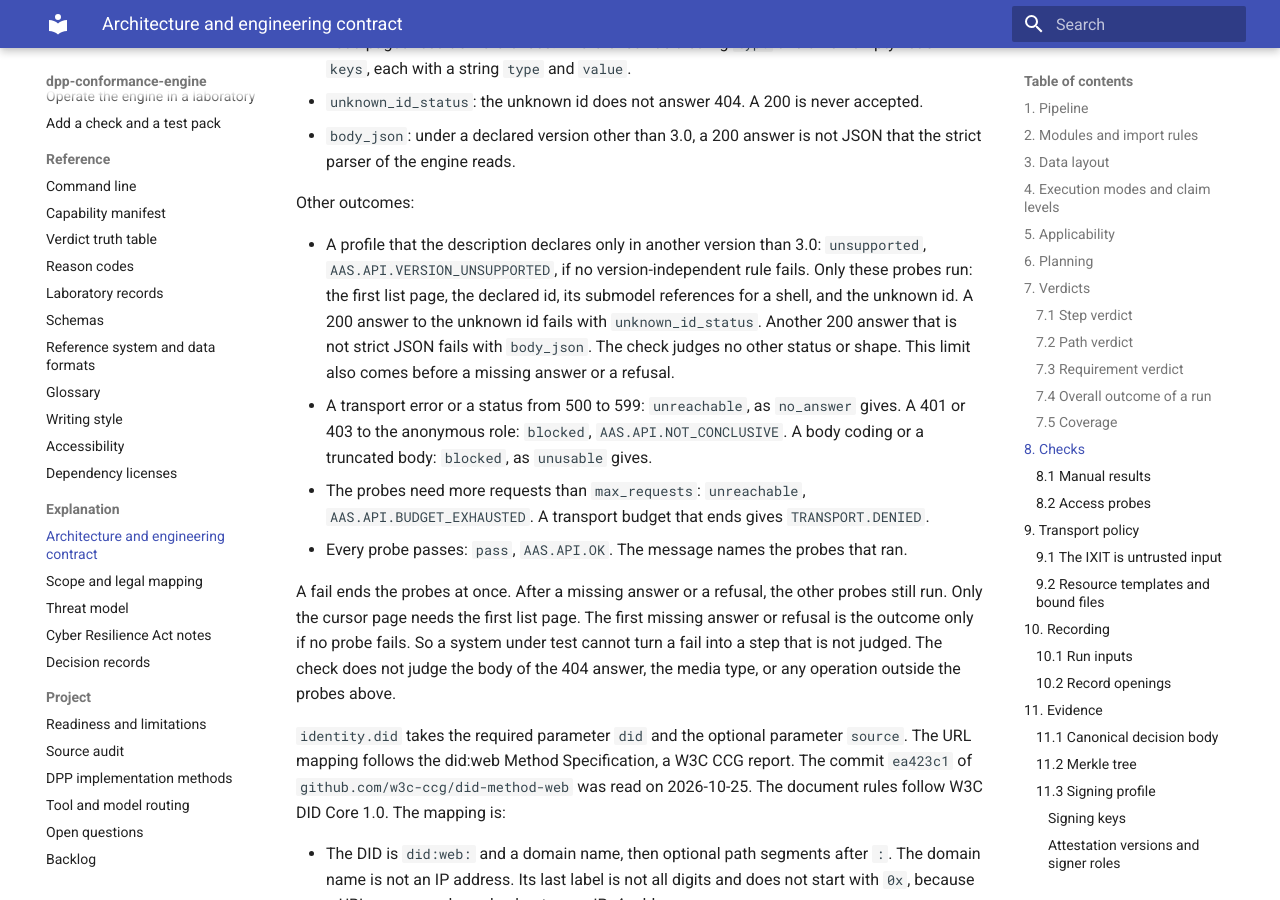
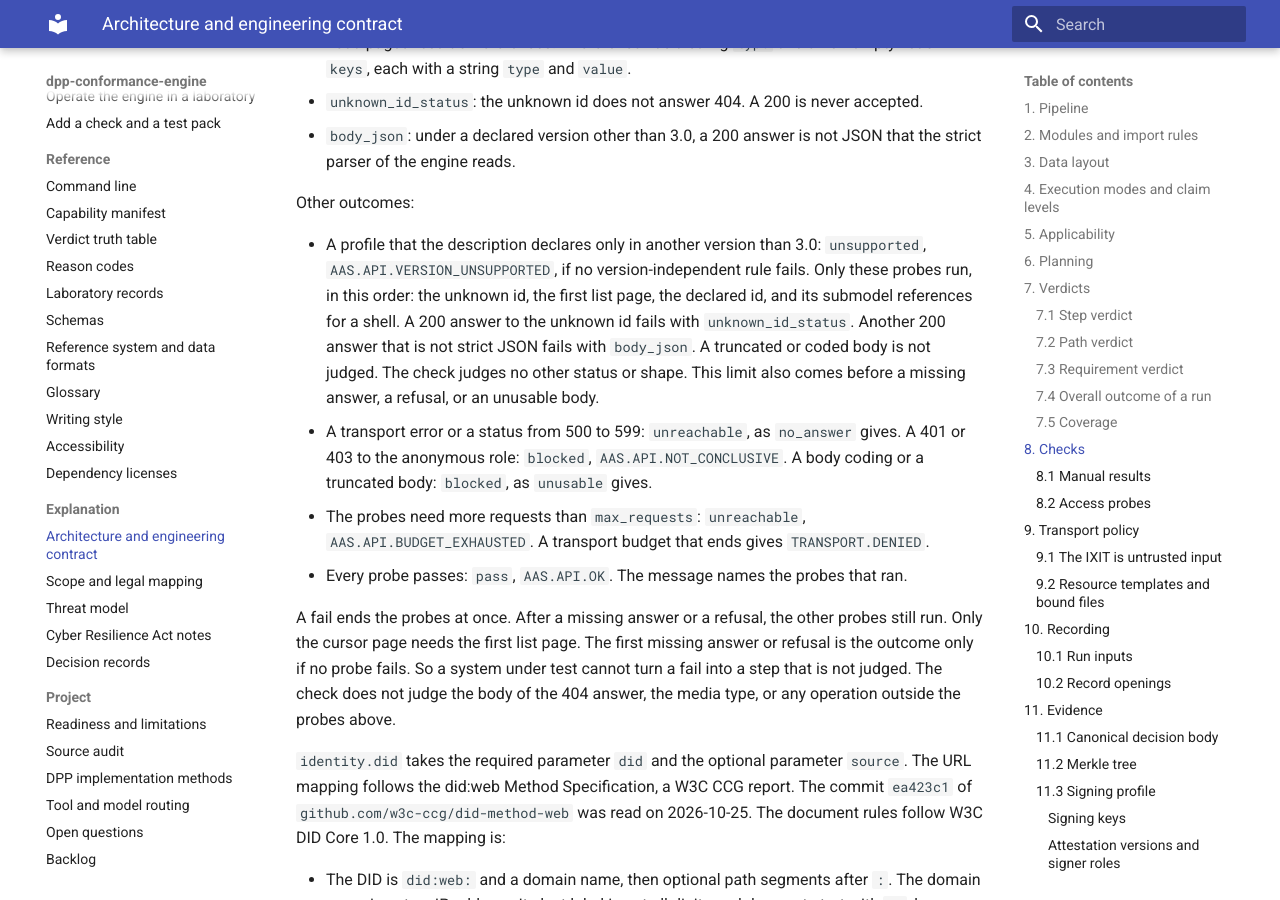
Before and after one commit to hadijannat/dpp-conformance-engine, an MkDocs documentation site: the page built from docs/explanation/architecture.md, in a window 1280 px wide and 900 px high, scrolled down 27251 px. Built offline with MkDocs 1.6.1 and Material for MkDocs 9.7.7, drawn with Linux system fonts in a browser that asks for light colours; the version menu is left out.

Commit message:
fix(aas): probe the unknown id first and state only the rules that ran
The skeptic of the OQ6 fix found three gaps. Under a declared version
other than 3.0, the unknown-id probe ran last, so a small max_requests
ended the walk with BUDGET_EXHAUSTED before its rule ran. The probe now
comes first. The fail message said that the unknown id "does not answer
404", but this path judges only a 200 answer. It now says "answers 200".
Architecture section 8 now states the probe order and that a truncated
or coded body is not judged on this path.

Tests: test_a_small_budget_still_judges_the_unknown_id_under_another_version
is new and failed before the change (BUDGET_EXHAUSTED). The path-order
assertion of test_a_declared_version_other_than_3_0_is_unsupported
changed with the new order; the same wave added it in 75b35ed.

Co-Authored-By: Claude Opus 5.5 <noreply@anthropic.com>

```diff
--- a/docs/explanation/architecture.md
+++ b/docs/explanation/architecture.md
@@ -928,11 +928,12 @@ a value of a closed set:
 Other outcomes:
 
 - A profile that the description declares only in another version than 3.0: `unsupported`,
-  `AAS.API.VERSION_UNSUPPORTED`, if no version-independent rule fails. Only these probes run: the
-  first list page, the declared id, its submodel references for a shell, and the unknown id. A 200
-  answer to the unknown id fails with `unknown_id_status`. Another 200 answer that is not strict
-  JSON fails with `body_json`. The check judges no other status or shape. This limit also comes
-  before a missing answer or a refusal.
+  `AAS.API.VERSION_UNSUPPORTED`, if no version-independent rule fails. Only these probes run, in
+  this order: the unknown id, the first list page, the declared id, and its submodel references
+  for a shell. A 200 answer to the unknown id fails with `unknown_id_status`. Another 200 answer
+  that is not strict JSON fails with `body_json`. A truncated or coded body is not judged. The
+  check judges no other status or shape. This limit also comes before a missing answer, a refusal,
+  or an unusable body.
 - A transport error or a status from 500 to 599: `unreachable`, as `no_answer` gives. A 401 or 403
   to the anonymous role: `blocked`, `AAS.API.NOT_CONCLUSIVE`. A body coding or a truncated body:
   `blocked`, as `unusable` gives.
```
Also changed, not shown: 2 other files.
